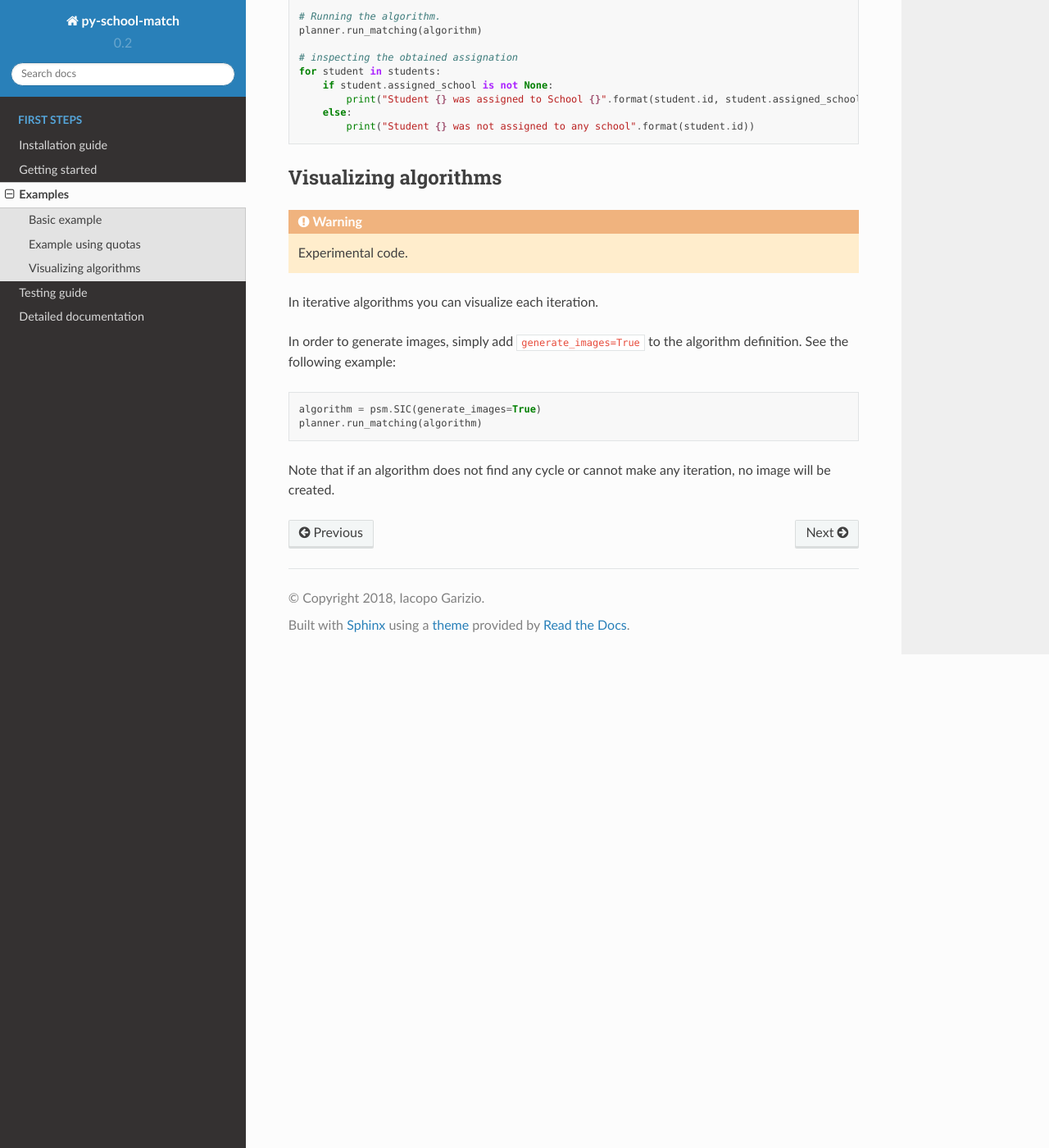
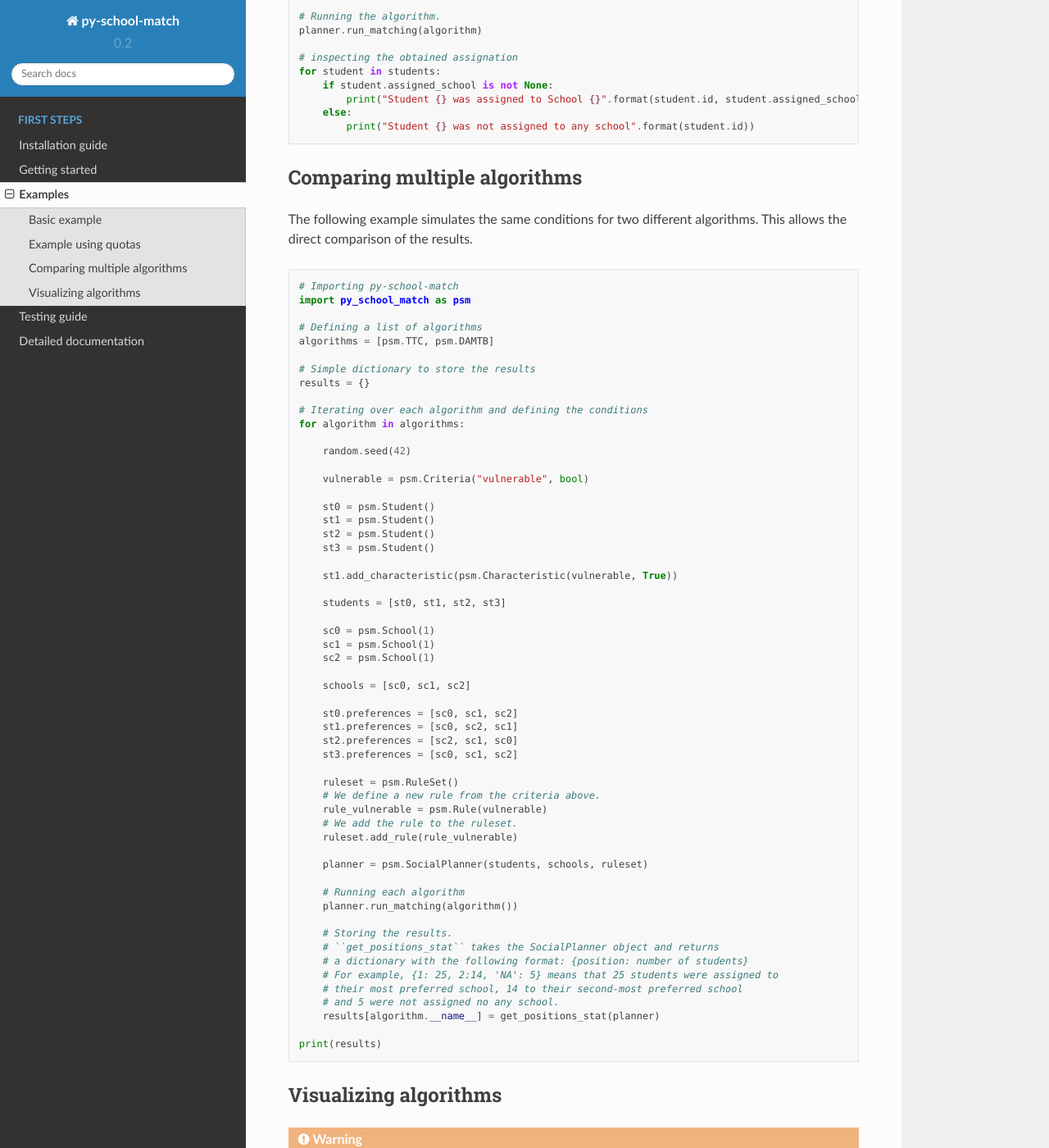
Before and after one commit to igarizio/py-school-match, a Sphinx documentation site: the page built from docs/intro/examples.rst, in a window 1280 px wide and 1400 px high, scrolled down 2291 px. Shown: the whole window at 82% size. Built offline with Sphinx 7.4.7 and the Read the Docs theme 2.0.0, drawn with Linux system fonts in a browser that asks for light colours.

Commit message:
Comparison example added

```diff
--- a/docs/intro/examples.rst
+++ b/docs/intro/examples.rst
@@ -139,6 +139,73 @@ The code runs :class:`.SIC` (Stable Improvements Cycles) as an example, but it c
             print("Student {} was not assigned to any school".format(student.id))
 
 
+Comparing multiple algorithms
+=============================
+
+The following example simulates the same conditions for two different algorithms. This allows
+the direct comparison of the results.
+
+.. code-block:: python
+
+    # Importing py-school-match
+    import py_school_match as psm
+
+    # Defining a list of algorithms
+    algorithms = [psm.TTC, psm.DAMTB]
+
+    # Simple dictionary to store the results
+    results = {}
+
+    # Iterating over each algorithm and defining the conditions
+    for algorithm in algorithms:
+
+        random.seed(42)
+
+        vulnerable = psm.Criteria("vulnerable", bool)
+
+        st0 = psm.Student()
+        st1 = psm.Student()
+        st2 = psm.Student()
+        st3 = psm.Student()
+
+        st1.add_characteristic(psm.Characteristic(vulnerable, True))
+
+        students = [st0, st1, st2, st3]
+
+        sc0 = psm.School(1)
+        sc1 = psm.School(1)
+        sc2 = psm.School(1)
+
+        schools = [sc0, sc1, sc2]
+
+        st0.preferences = [sc0, sc1, sc2]
+        st1.preferences = [sc0, sc2, sc1]
+        st2.preferences = [sc2, sc1, sc0]
+        st3.preferences = [sc0, sc1, sc2]
+
+        ruleset = psm.RuleSet()
+        # We define a new rule from the criteria above.
+        rule_vulnerable = psm.Rule(vulnerable)
+        # We add the rule to the ruleset.
+        ruleset.add_rule(rule_vulnerable)
+
+        planner = psm.SocialPlanner(students, schools, ruleset)
+
+        # Running each algorithm
+        planner.run_matching(algorithm())
+
+        # Storing the results.
+        # ``get_positions_stat`` takes the SocialPlanner object and returns
+        # a dictionary with the following format: {position: number of students}
+        # For example, {1: 25, 2:14, 'NA': 5} means that 25 students were assigned to
+        # their most preferred school, 14 to their second-most preferred school
+        # and 5 were not assigned no any school.
+        results[algorithm.__name__] = get_positions_stat(planner)
+
+    print(results)
+
+
+
 Visualizing algorithms
 ======================
 
```
